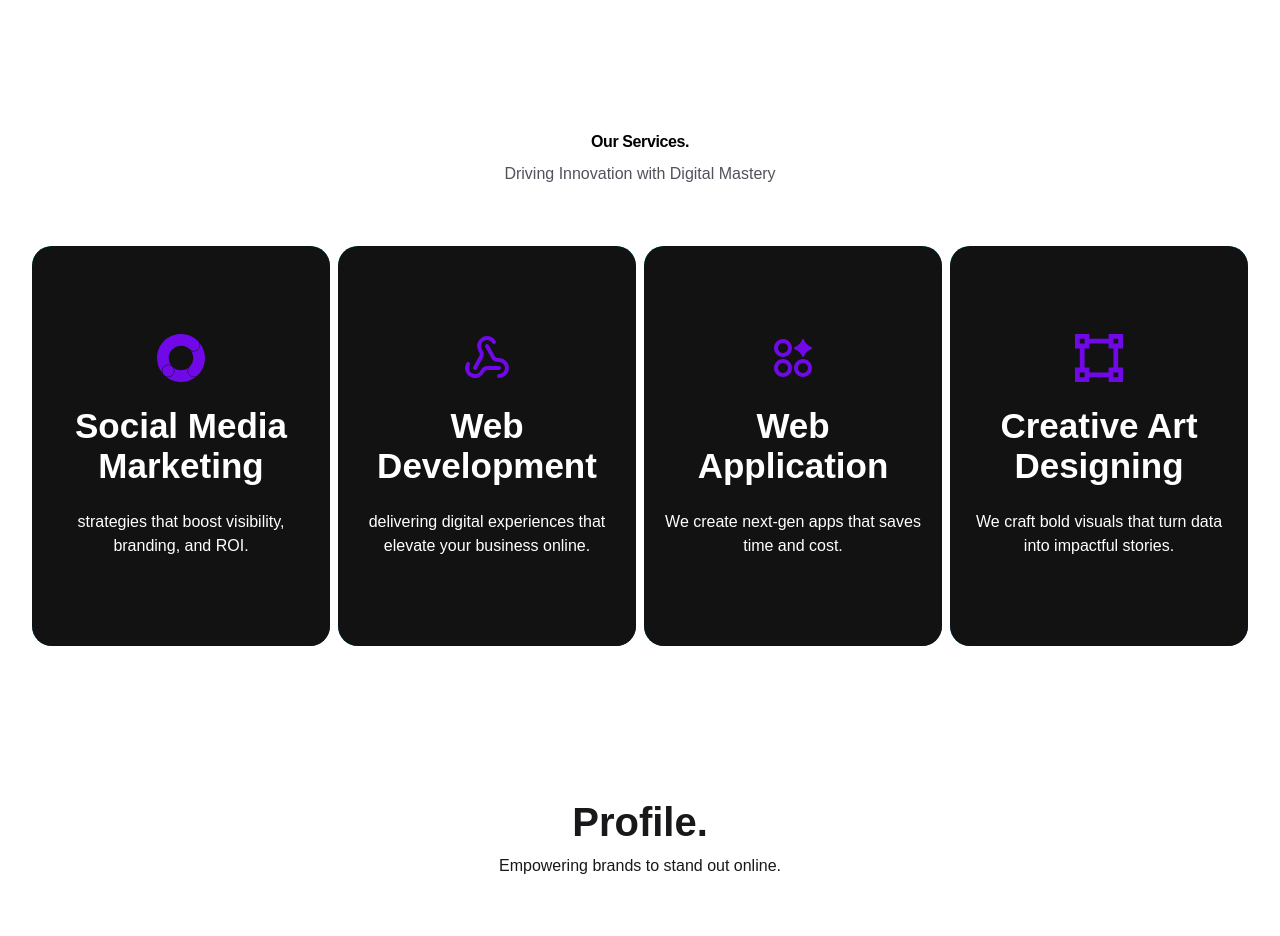
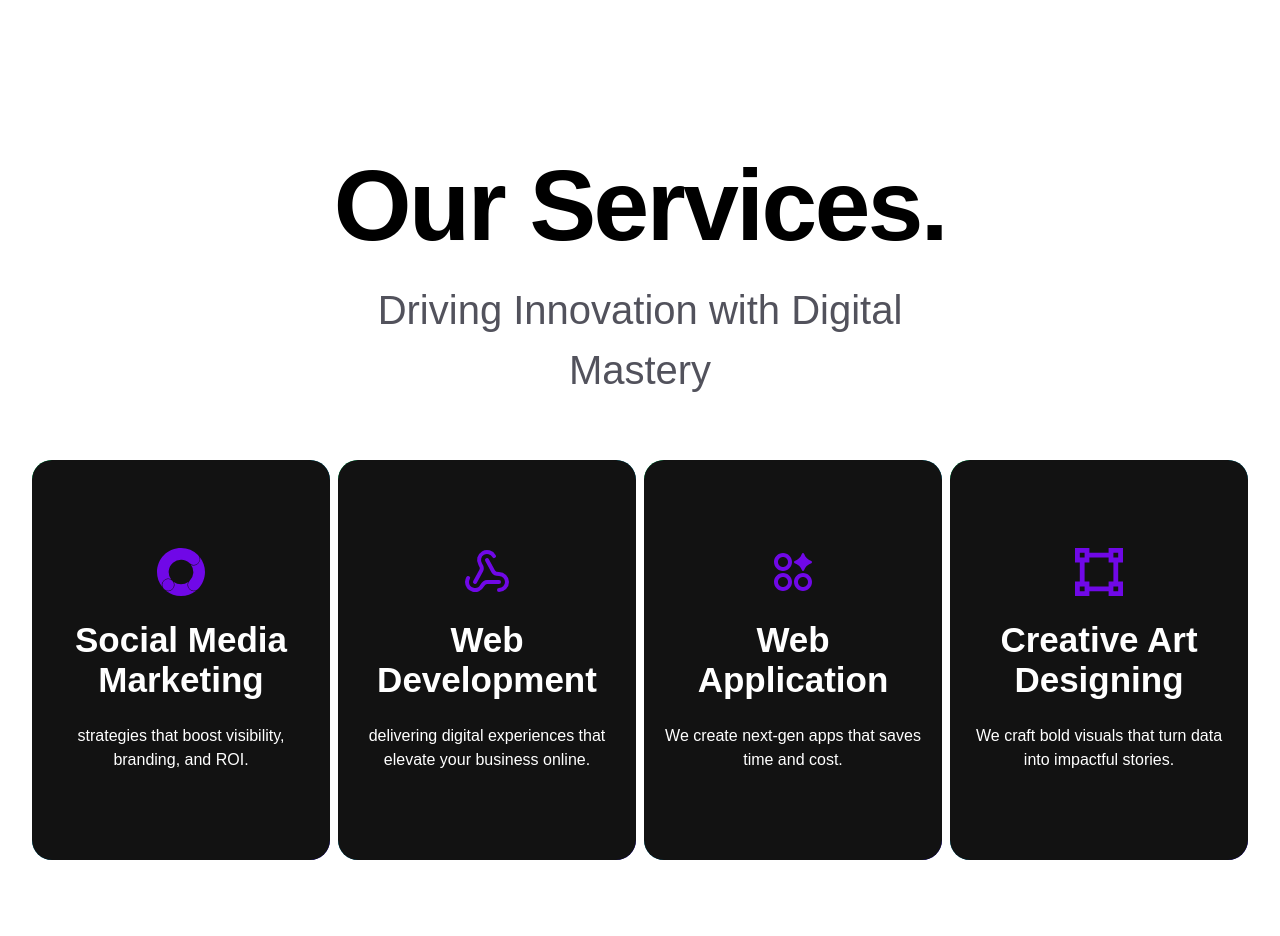
Before and after one commit to Gaurav007-star/Landing01, a React (Vite) app: page / in a window 1280 px wide. Shown: the part 1400-2336 px from the top of the page. Built offline with nearby package versions, Linux system fonts and the light colour scheme; a web font is replaced by a local one.

Commit message:
add heading

```diff
--- a/src/App.jsx
+++ b/src/App.jsx
@@ -1,4 +1,4 @@
-import React from "react";
+import React, { useEffect, useState } from "react";
 import { motion, AnimatePresence } from "framer-motion";
 import { Button } from "@/components/ui/button";
 import { Card, CardContent, CardHeader, CardTitle } from "@/components/ui/card";
@@ -43,6 +43,7 @@ import {
 import { Link, useNavigate } from "react-router";
 import SliderComponent from "./components/SliderComponent";
 import GotoTop from "./components/GotoTop";
+import { Helmet } from "react-helmet";
 
 // --- Utility data ---
 const nav = [
@@ -137,24 +138,21 @@ function PlaceholderThumb({ label }) {
 }
 
 export function SectionHeader({ eyebrow, title, desc, color, size }) {
-  const actualsize = `text-[${size}] max-[450px]:text-[60px]`;
+
   return (
-    <div className="text-center space-y-2">
+    <div className="text-center max-[450px]:-space-y-[5px]">
       {eyebrow && (
         <span className="inline-flex items-center gap-2 rounded-full bg-violet-100 text-violet-700 px-3 py-1 text-xs font-medium">
           {eyebrow}
         </span>
       )}
       <h2
-        className={cn(
-          "font-extrabold tracking-tight w-full max-[450px]:text-[20px]",
-          size && actualsize
-        )}
+        className="font-extrabold tracking-tight w-full text-[100px] max-[450px]:text-[50px] max-[450px]:leading-17"
         style={{ color }}
       >
         {title}
       </h2>
-      {desc && <p className="text-zinc-600 max-w-2xl mx-auto">{desc}</p>}
+      {desc && <p className="text-zinc-600 max-w-2xl text-[40px] max-[450px]:text-[30px] mx-auto">{desc}</p>}
     </div>
   );
 }
@@ -331,6 +329,7 @@ function Services() {
           title="Our Services."
           desc={"Driving Innovation with Digital Mastery"}
           color={"black"}
+          size={100}
         />
         <div className="grid grid-cols-1 sm:grid-cols-2 lg:grid-cols-4 gap-2 mt-15">
           {works.map((w, i) => (
@@ -383,14 +382,7 @@ function SmartChoice() {
 function Testimonials() {
   return (
     <section id="testimonials" className="py-16 sm:py-20">
-      <h2 className="text-3xl sm:text-4xl w-full text-center font-extrabold tracking-tight">
-        Happy Clients Say
-      </h2>
-
-      <p className="text-slate-700 w-full text-center mt-2">
-        Some kind words from collaborators.
-      </p>
-
+      <SectionHeader title={"Happy Clients Say"} desc={"Some kind words from collaborators."}/>
       <StaggerTestimonials />
     </section>
   );
@@ -522,6 +514,9 @@ export function Footer() {
 export default function App() {
   return (
     <div className="min-h-screen w-full bg-white text-zinc-900">
+      <Helmet>
+        <title>Teni..A solution for branding</title>
+      </Helmet>
       <Nav />
       <main>
         <Hero />
--- a/src/components/custom/BentoGrid.jsx
+++ b/src/components/custom/BentoGrid.jsx
@@ -23,11 +23,11 @@ const tiles = [
 export default function FeaturedWorks() {
   return (
     <section className="py-10 px-4">
-      <div className="max-w-6xl mx-auto flex flex-col items-center">
-        <h2 className="text-3xl sm:text-[40px] font-extrabold text-center mt-8">
+      <div className="max-w-6xl mx-auto flex flex-col items-center -space-y-[20px]">
+        <h2 className="text-[60px] sm:text-[100px] font-extrabold text-center mt-8">
           Profile.
         </h2>
-        <p className="mt-2 mb-15">Empowering brands to stand out online.</p>
+        <p className="mt-2 mb-15 text-[30px] sm:text-[40px] text-center">Empowering brands to stand out online.</p>
 
         {/* Bento grid layout */}
         <div
```
